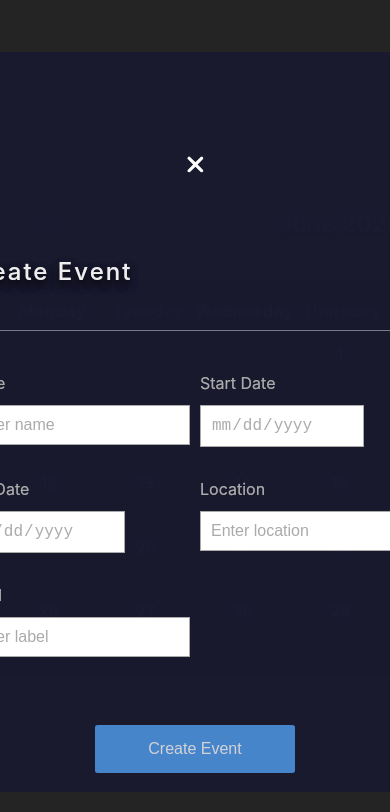
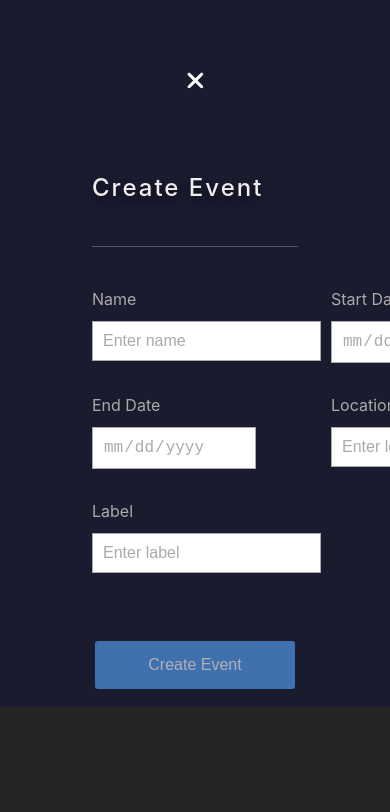
Before and after one commit to juanmaurente/event-calendar, a React (Vite) app: page / in a window 390 px wide. Both pictures are taken after a click on the element "12". Shown: the top 812 px of the page. Built offline with nearby package versions, Linux system fonts and the light colour scheme.

Commit message:
fixing responsiveness of calendar, cells and overlfow of form

```diff
--- a/src/components/Calendar/Calendar.scss
+++ b/src/components/Calendar/Calendar.scss
@@ -1,5 +1,6 @@
 .container {
 	width: 680px;
+	min-height: 500px;
 	height: 60vh;
 	background-color: #12121f;
 	color: #eee;
@@ -11,6 +12,7 @@
 .calendar-grid {
 	display: grid;
 	grid-template-columns: repeat(7, 1fr);
+	gap: 0;
 }
 
 .calendar-header {
--- a/src/components/Cell/Cell.scss
+++ b/src/components/Cell/Cell.scss
@@ -1,5 +1,5 @@
 .calendar-cell {
-	padding: 20px;
+	padding: 15px;
 	text-align: center;
 	transition: all 0.4s ease;
 }
--- a/src/components/From/Form.tsx
+++ b/src/components/From/Form.tsx
@@ -11,13 +11,8 @@ interface FormProps {
 
 const schema = z.object({
 	name: z.string().min(3, { message: 'Name must be at least 3 characters' }),
-	startDate: z.date().refine((value) => {
-		const today = new Date();
-		return value >= today;
-	}, 'Start date must be today or after today'),
-	endDate: z.date().refine((value) => value.getFullYear() <= 2030, {
-		message: 'End date must be in or before 2030',
-	}),
+	startDate: z.date(),
+	endDate: z.date(),
 	location: z
 		.string()
 		.min(3, { message: 'Location must be at least 3 characters' }),
@@ -46,7 +41,8 @@ const Form: React.FC<FormProps> = ({ handleAddEvent }) => {
 			label: label as string,
 		};
 
-		handleAddEvent(newEvent);
+		console.log(newEvent);
+		// handleAddEvent(newEvent);
 	};
 
 	return (
--- a/src/components/Modal/Modal.scss
+++ b/src/components/Modal/Modal.scss
@@ -3,7 +3,7 @@
 	top: 0;
 	left: 0;
 	width: 100%;
-	height: 100%;
+	height: 80%;
 	display: flex;
 	justify-content: center;
 	align-items: center;
@@ -11,9 +11,10 @@
 
 .modal-content {
 	width: 680px;
-	height: 80vh;
+	height: 100%;
+	overflow-y: auto;
 	padding: 2rem;
-	background-color: #1b1b3075;
+	background-color: #1b1b30;
 	border-radius: 1px;
 }
 
```
